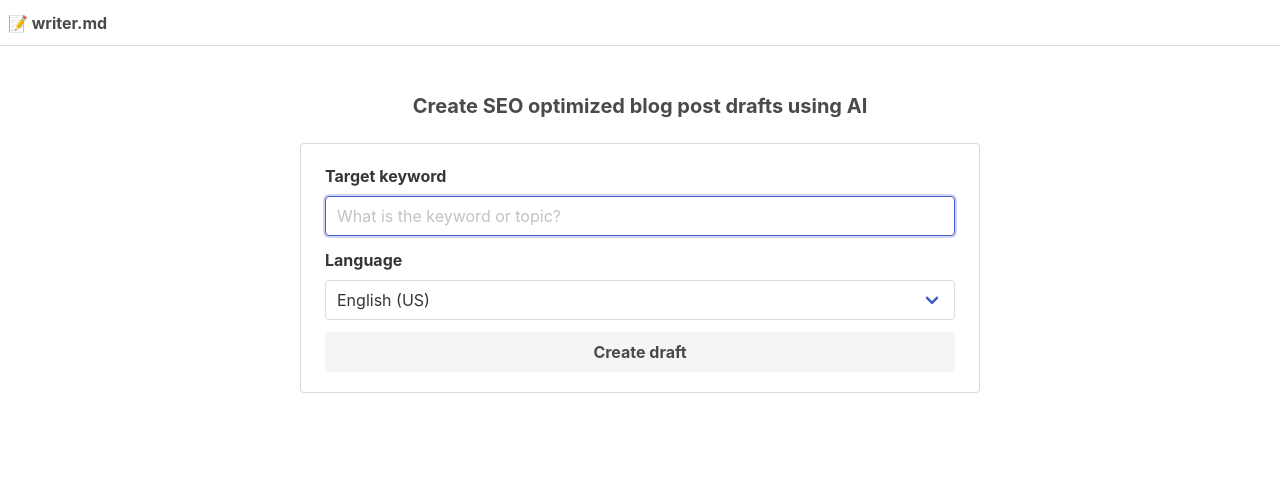
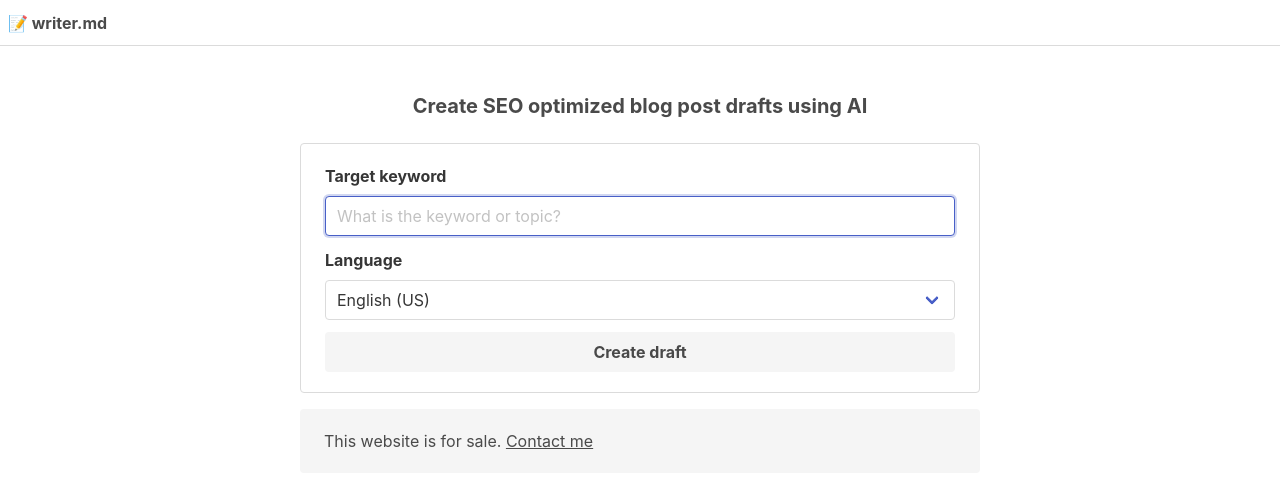
Before and after one commit to jermainee/writer.md, a React (Create React App) app: page / in a window 1280 px wide. Shown: the top 488 px of the page. Built offline with nearby package versions, Linux system fonts and the light colour scheme.

Commit message:
Add sale notification

```diff
--- a/src/Writer.tsx
+++ b/src/Writer.tsx
@@ -89,6 +89,10 @@ export default class Writer extends Component<{}, IAppState> {
                                     </div>
                                 </div>
                             </form>
+                        </div>
+
+                        <div className="notification" style={{ marginTop: "1rem" }}>
+                            This website is for sale. <a href="mailto:callous.ends0d@icloud.com?subject=writer.md">Contact me</a>
                         </div>
                     </div>
                 </div>
```
